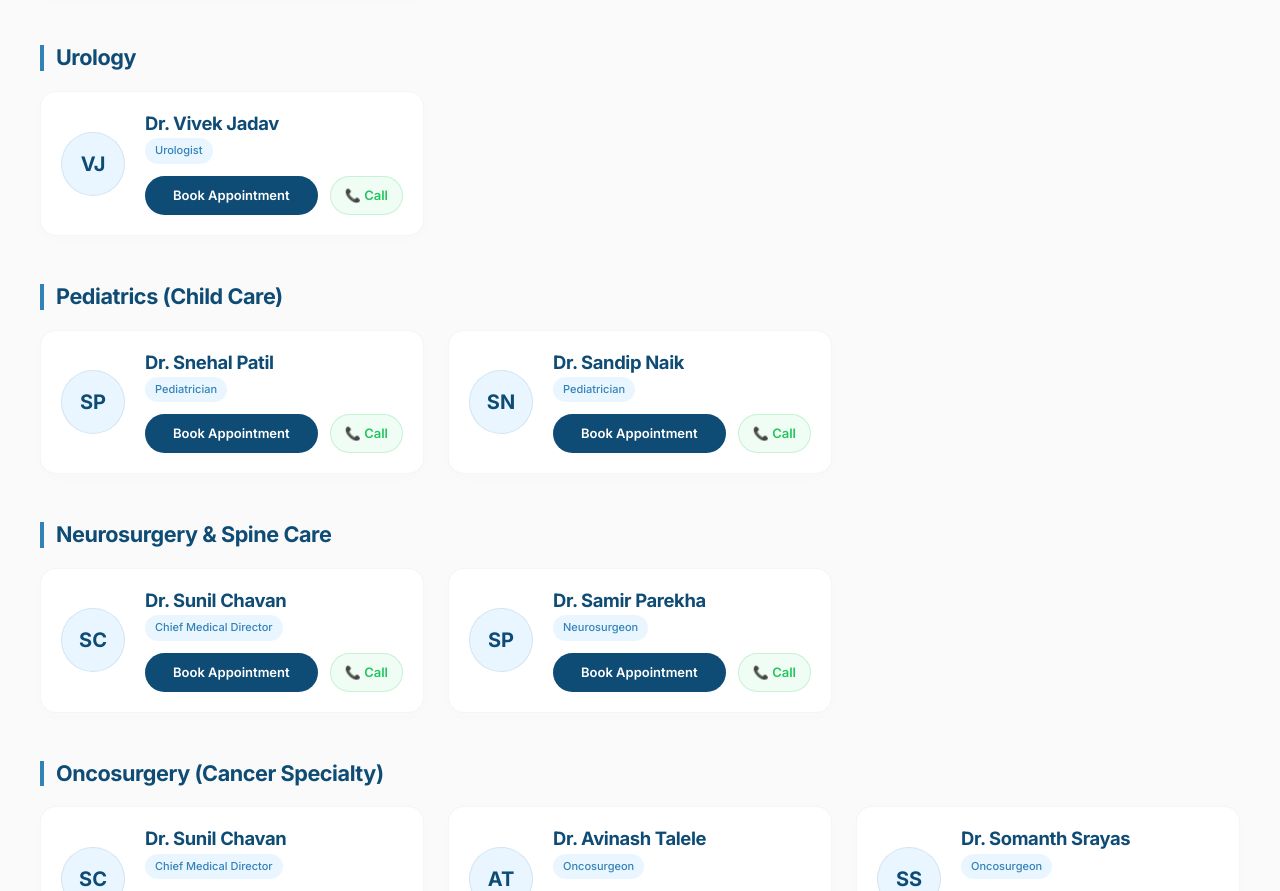
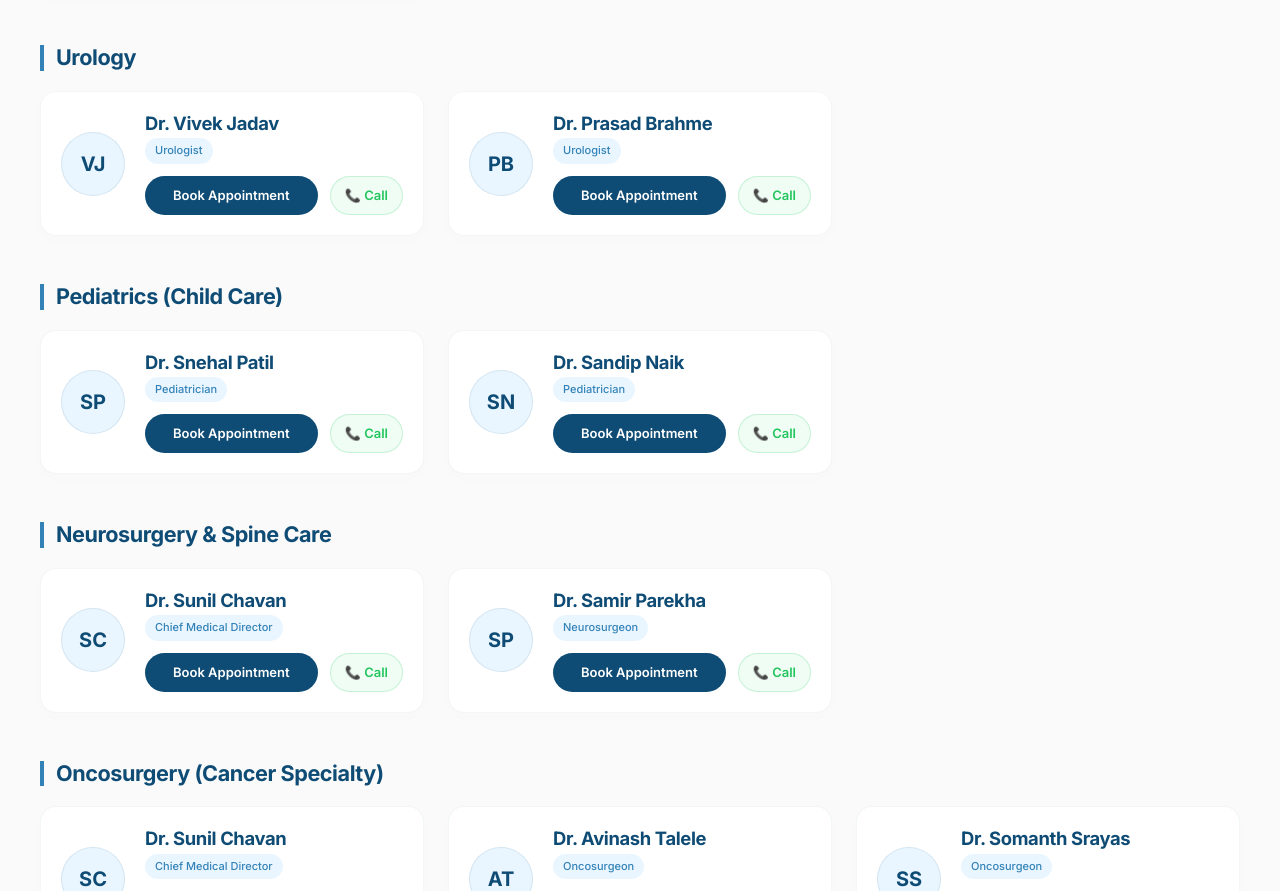
Before and after one commit to tanushree2319/Sai-Sanjivani-Criticare-Hospital, a website: page doctor.html in a window 1280 px wide. Shown: the part 2539-3430 px from the top of the page. Drawn offline with nearby package versions, Linux system fonts and the light colour scheme.

Commit message:
Added one doctor card in urology section

```diff
--- a/doctor.html
+++ b/doctor.html
@@ -308,6 +308,22 @@
               <div class="doc-actions-grid">
                 <button class="btn-doc-book" onclick="openAppointmentModal('Dr. Vivek Jadav', 'Urology')">Book Appointment</button>
                 <a href="tel:+919819514881" class="btn-doc-call">📞 Call</a>
+              </div>
+            </div>
+          </div>
+        </div>
+
+        <div class="col-12 col-md-6 col-lg-4">
+          <div class="doctor-card-premium">
+            <div class="doc-avatar-container">
+              <div class="doc-initial-avatar">PB</div>
+            </div>
+            <div class="doc-card-body">
+              <h3>Dr. Prasad Brahme</h3>
+              <span class="badge-dept">Urologist</span>
+              <div class="doc-actions-grid">
+                <button class="btn-doc-book" onclick="openAppointmentModal('Dr. Prasad Brahme', 'Urology')">Book Appointment</button>
+                <a href="tel:+919221594442" class="btn-doc-call">📞 Call</a>
               </div>
             </div>
           </div>
```
